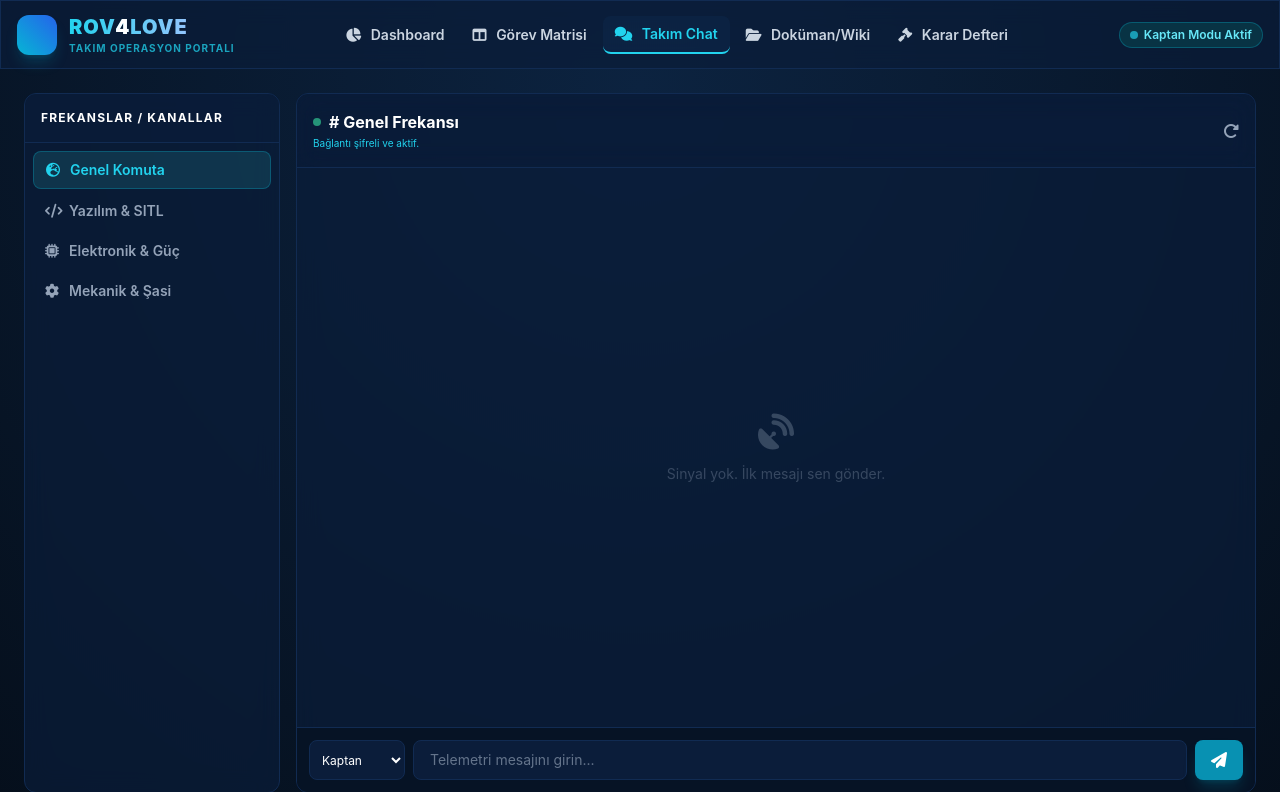
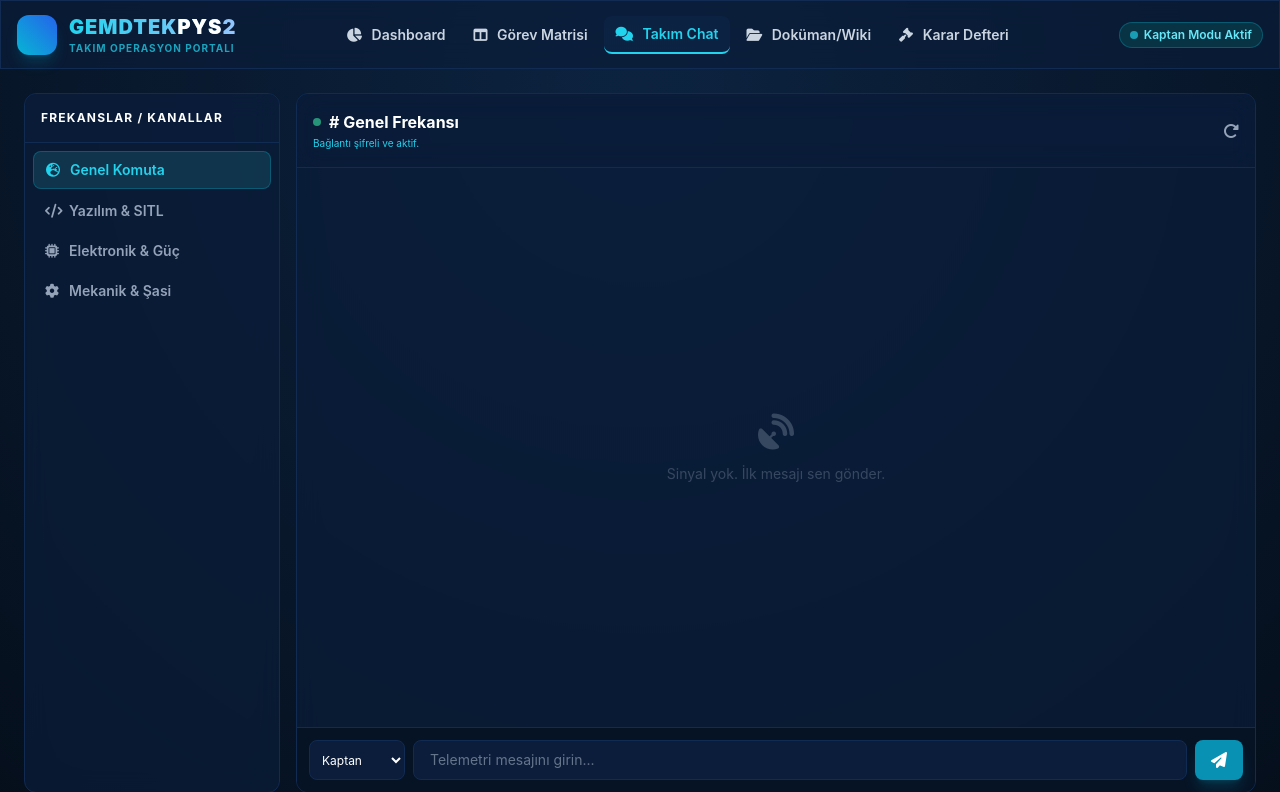
Before and after one commit to fransakoko/rov4love_portal, a Flask app: page /chat in a window 1280 px wide. Shown: the top 792 px of the page. Run offline with Flask 3, Linux system fonts and the light colour scheme; the visitor is signed in with stand-in values (Sample User, id 1); data that the repository does not hold is empty; some libraries are stand-ins or nearby versions.

Commit message:
Update base.html

```diff
--- a/templates/base.html
+++ b/templates/base.html
@@ -64,7 +64,7 @@
                 </div>
                 <div>
                     <span class="text-xl font-black tracking-wider bg-clip-text text-transparent bg-gradient-to-r from-cyan-400 to-blue-300">
-                        ROV<span class="text-white">4</span>LOVE
+                        GEMDTEK<span class="text-white">PYS</span>2
                     </span>
                     <span class="block text-[10px] uppercase font-bold tracking-widest text-cyan-400/75">Takım Operasyon Portalı</span>
                 </div>
```
